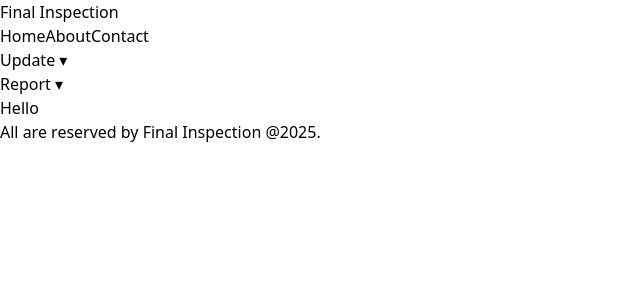
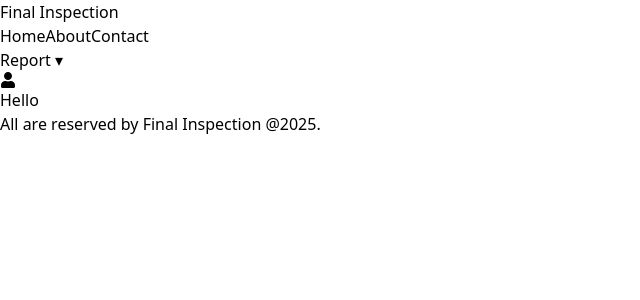
Before and after one commit to ParosRangsha/finalins, a React (Vite) app: page / in a window 1280 px wide. Shown: the top 300 px of the page, without its empty margins (0-640 px from the left). Built offline with nearby package versions, Linux system fonts and the light colour scheme.

Commit message:
login update

```diff
--- a/package.json
+++ b/package.json
@@ -13,6 +13,7 @@
     "firebase": "^11.7.1",
     "react": "^19.1.0",
     "react-dom": "^19.1.0",
+    "react-icons": "^5.5.0",
     "react-router-dom": "^7.6.0"
   },
   "devDependencies": {
--- a/src/Components/Header.jsx
+++ b/src/Components/Header.jsx
@@ -1,12 +1,30 @@
 import React, { useEffect, useRef, useState } from 'react';
 import Container from './Container';
 import { Link } from 'react-router-dom';
+import { FaUser } from "react-icons/fa";
 
 const Header = () => {
   const [isUpdateOpen, setIsUpdateOpen] = useState(false);
   const [isReportOpen, setIsReportOpen] = useState(false);
   let reportref = useRef()
   let updateref = useRef()
+
+  let [showupdate, setshowupdate] = useState(false)
+  let [user, setUser] = useState('')
+  let [password, setPassword] = useState('')
+
+  let [showuser, setShowUser] = useState(false)
+
+  let showUser= ()=>{
+    setShowUser(!showuser)
+  }
+  let handleLogin = ()=>{
+    if (user == 'Paros' && password == 421) {
+      setshowupdate(!showupdate)
+    }else{
+      setshowupdate(false)
+    }
+  }
 
   useEffect(()=>{
     document.addEventListener('click', (e)=>{
@@ -23,9 +41,10 @@ const Header = () => {
     })
   },[])
   return (
+    <>
       <nav className="bg-white shadow-md z-50 sticky w-full left-0">
         <Container>
-        <div className="lg:flex justify-between">
+          <div className="lg:flex justify-between items-center">
             <div className="flex items-center">
               <span className="text-xl font-bold text-blue-600">Final Inspection</span>
             </div>
@@ -33,7 +52,7 @@ const Header = () => {
               <Link to="/" className="text-gray-700 hover:text-blue-600 lg:px-[15px] py-[20px]">Home</Link>
               <Link to="/about" className="text-gray-700 hover:text-blue-600 lg:px-[15px] py-[20px]">About</Link>
               <Link to="/about" className="text-gray-700 hover:text-blue-600 lg:px-[15px] py-[20px]">Contact</Link>
-
+              {showupdate &&
               <div className="relative" ref={updateref}>
                 <button onClick={() => setIsUpdateOpen(!isUpdateOpen)} className="text-gray-700 hover:text-blue-600 focus:outline-none py-[20px] lg:px-[15px]">Update ▾</button>
                 {isUpdateOpen && (
@@ -44,6 +63,7 @@ const Header = () => {
                   </div>
                 )}
               </div>
+              }
               <div className="relative" ref={reportref}>
                 <button onClick={() => setIsReportOpen(!isReportOpen)} className="text-gray-700 hover:text-blue-600 focus:outline-none py-[20px] lg:px-[15px]">Report ▾</button>
                 {isReportOpen && (
@@ -55,9 +75,21 @@ const Header = () => {
                 )}
               </div>
             </div>
+            <div className="user">
+              <FaUser onClick={showUser}/>
+            </div>
           </div>
         </Container>
       </nav>
+      {
+        showuser &&
+        <div className="absolute w-[200px] h-[250px] bg-[#ddd] left-[50%] top-[50%] translate-x-[-50%] translate-y-[-50%]">
+          <input type="text" placeholder='User ID' onChange={(e)=>setUser(e.target.value)}/>
+          <input type="password" placeholder='Password' onChange={(e)=>setPassword(e.target.value)}/>
+          <button onClick={handleLogin}>Login</button>
+        </div>
+      }
+    </>
   )
 }
 
```
Also changed, not shown: 1 other file (tests, documents, lock files or other folders). Lines whose indentation alone changed are shown as unchanged.
